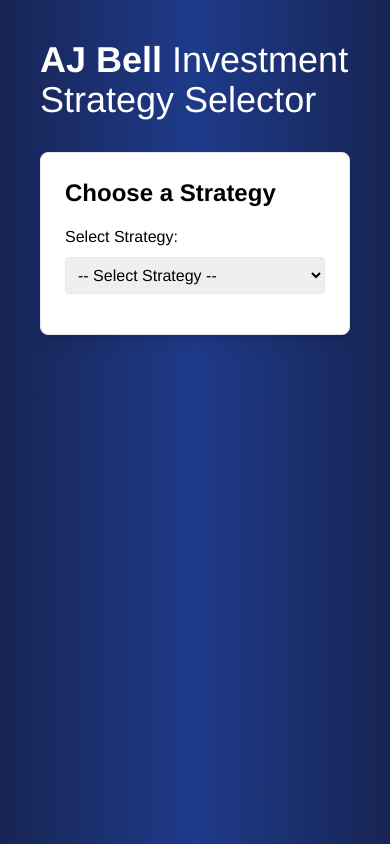
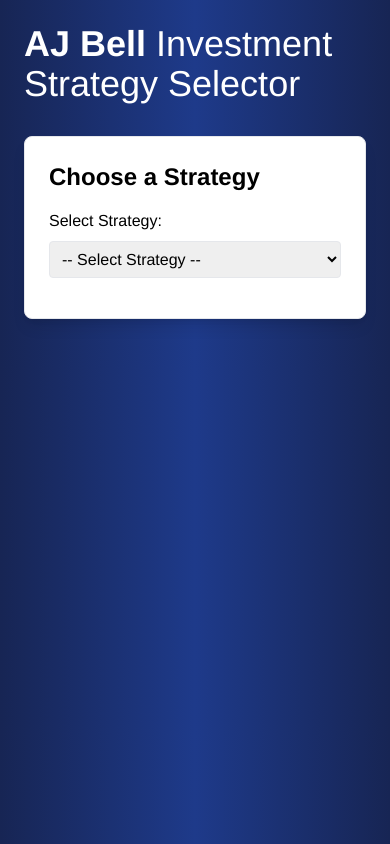
Before and after one commit to Egenica/compare-air-next, a Next.js app: page / in a window 390 px wide. Built offline with nearby package versions, Linux system fonts and the light colour scheme.

Commit message:
Update App.tsx

```diff
--- a/src/app/App.tsx
+++ b/src/app/App.tsx
@@ -10,7 +10,7 @@
   };
 
   return (
-    <div className="container mx-auto p-6">
+    <div className="container mx-auto p-2 md:p-6">
       <h1 className="text-4xl font-thin text-white mb-8">
         <span className="font-bold">AJ Bell</span> Investment Strategy Selector
       </h1>
```
